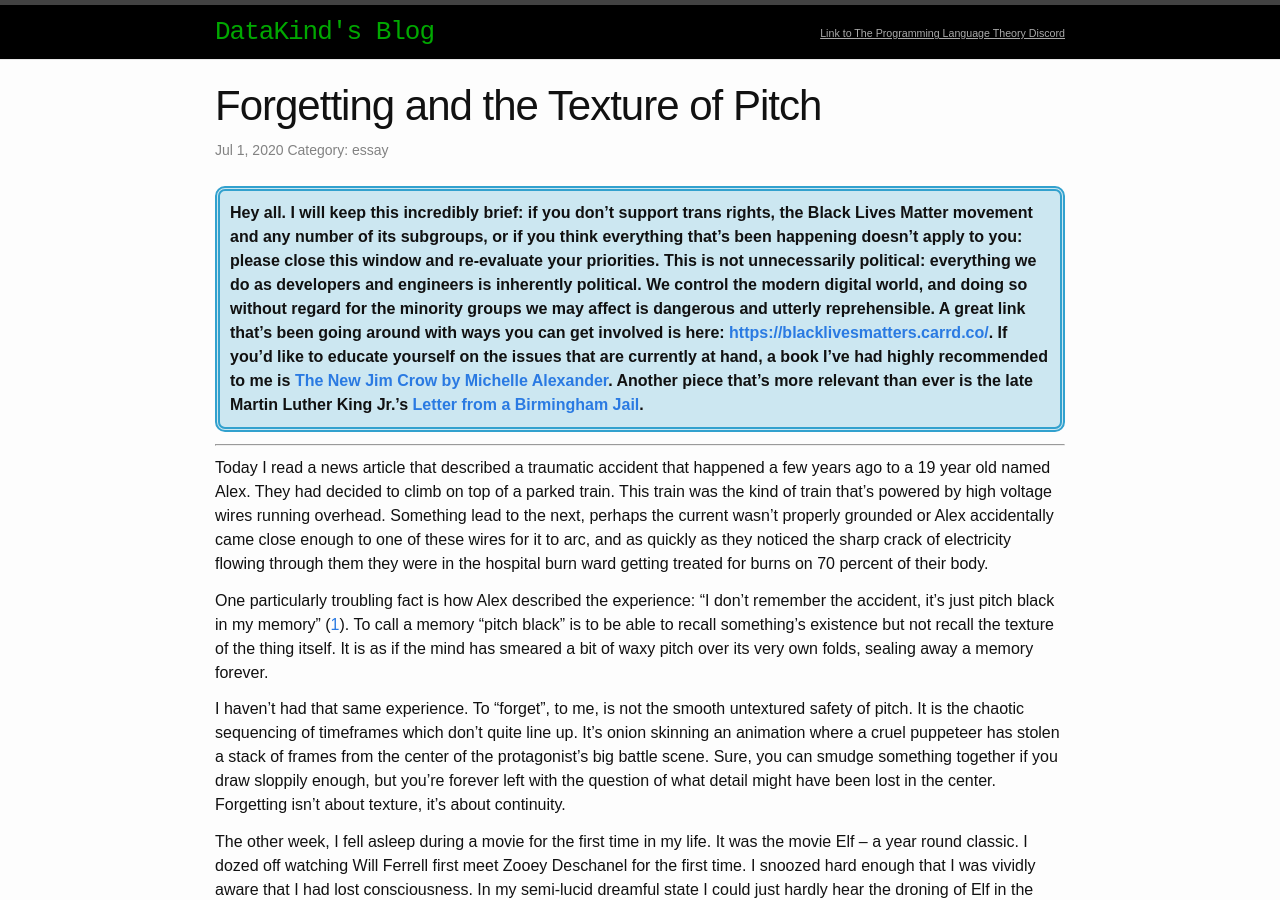
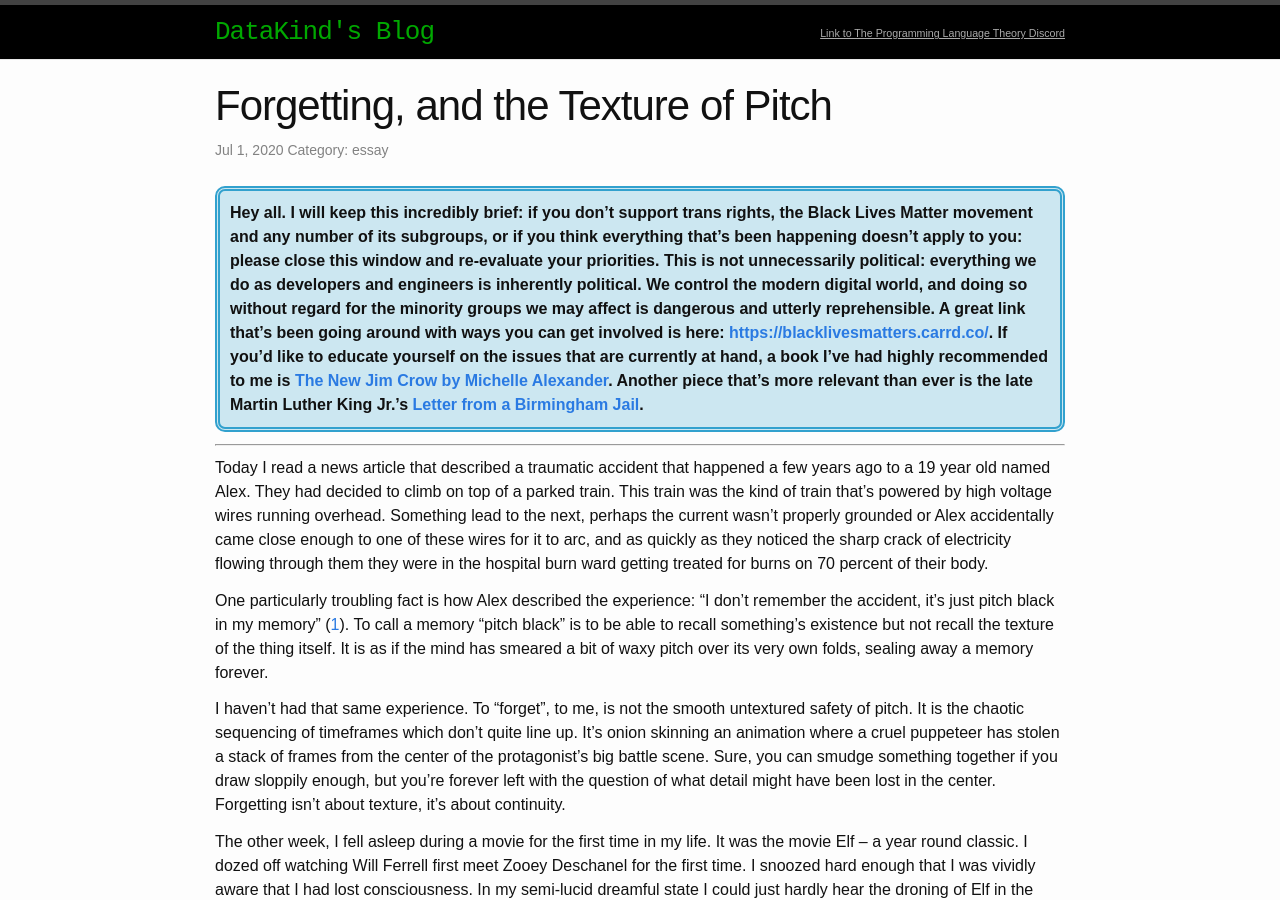
Before and after one commit to DataKinds/datakinds.github.io, a Jekyll site: the page built from _posts/2020-07-01-forgetting.md, in a window 1280 px wide and 900 px high. Built offline with Jekyll 4.4.1, drawn with Linux system fonts in a browser that asks for light colours.

Commit message:
Added comma

```diff
--- a/_posts/2020-07-01-forgetting.md
+++ b/_posts/2020-07-01-forgetting.md
@@ -1,6 +1,6 @@
 ---
 layout: post
-title: Forgetting and the Texture of Pitch
+title: Forgetting, and the Texture of Pitch
 date: 2020-07-01 14:41 -0700
 category: essay
 ---
```
